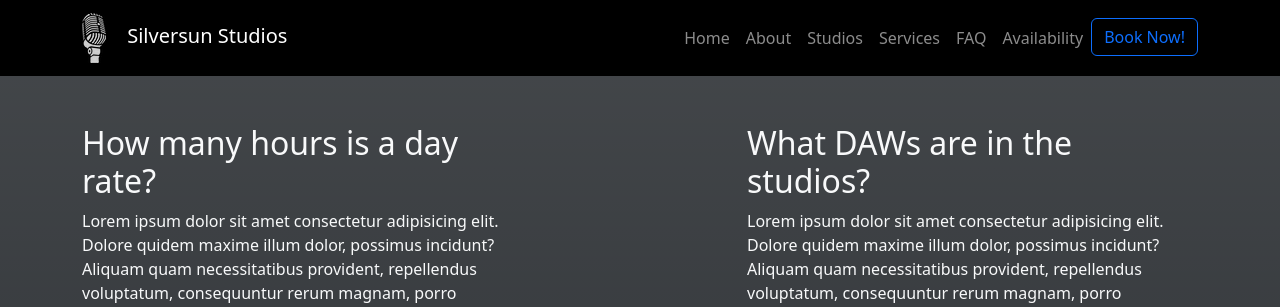
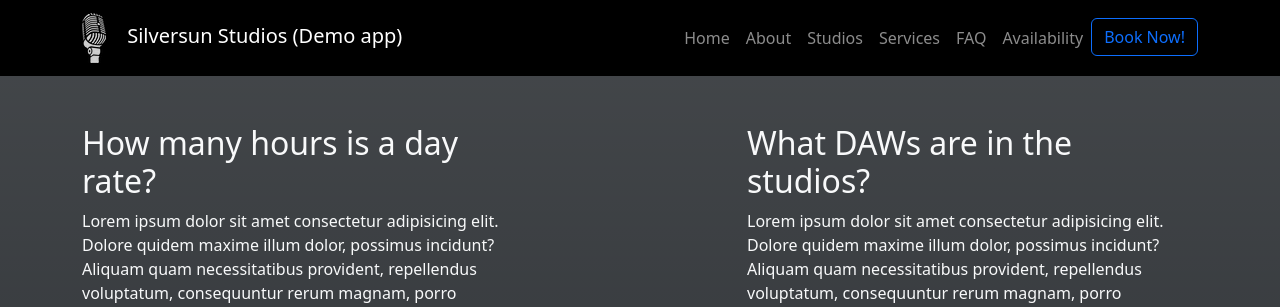
Before and after one commit to Augnos/silversun_studios, a Python web app: template flask_app/templates/faq.html in a window 1280 px wide. Shown: the top 307 px of the page. Run offline with Jinja, Linux system fonts and the light colour scheme; the template is opened without the code that fills it, so the values that code supplies are empty.

Commit message:
Added demo notice

```diff
--- a/flask_app/templates/partials/navbar.html
+++ b/flask_app/templates/partials/navbar.html
@@ -3,7 +3,7 @@
         <a class="navbar-brand" href="/">
             <img src="{{ url_for('static', filename='img/logos/microphone_white.png') }}" alt="studio logo"
                 class="me-3">
-            Silversun Studios
+            Silversun Studios (Demo app)
         </a>
         <button class="navbar-toggler text-light" type="button" data-bs-toggle="collapse"
             data-bs-target="#navbarSupportedContent" aria-controls="navbarSupportedContent" aria-expanded="false"
```
